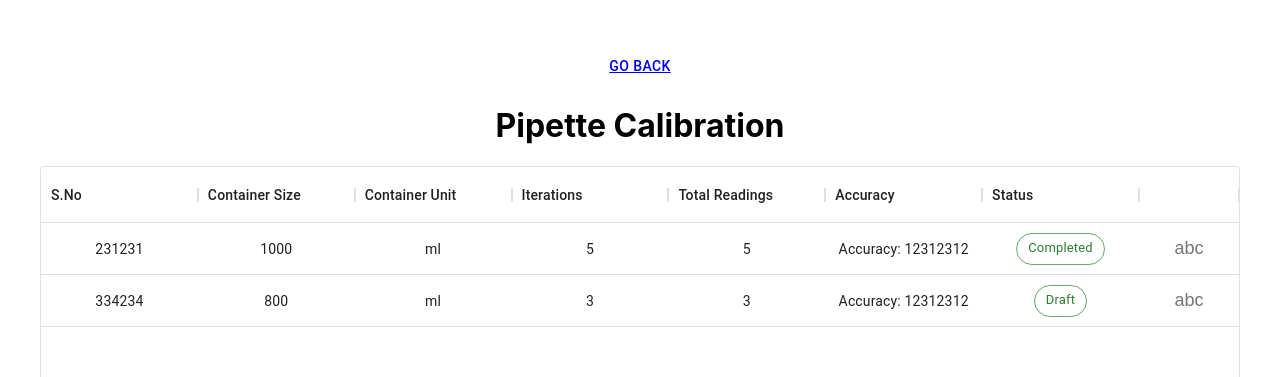
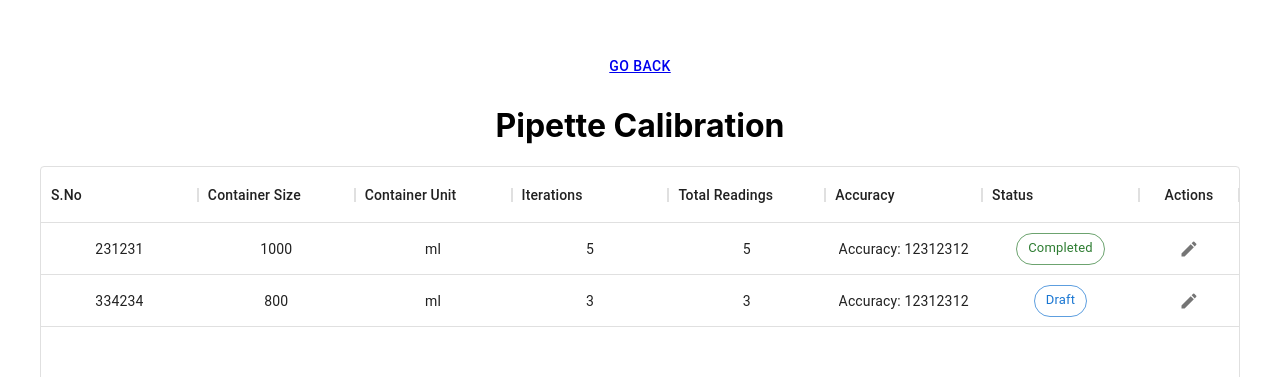
Before and after one commit to asadkhalid305/lab-sops-simulator, a React (Create React App) app: page /sops/pipette-calibration in a window 1280 px wide. Shown: the part 143-520 px from the top of the page. Built offline with nearby package versions, Linux system fonts and the light colour scheme.

Commit message:
complete data table

```diff
--- a/package.json
+++ b/package.json
@@ -5,6 +5,7 @@
   "dependencies": {
     "@emotion/react": "^11.7.1",
     "@emotion/styled": "^11.6.0",
+    "@mui/icons-material": "^5.4.1",
     "@mui/material": "^5.4.1",
     "@mui/x-data-grid": "^5.5.0",
     "@reduxjs/toolkit": "^1.7.2",
--- a/src/components/standard-operating-procedures/pipette-calibration/PipetteCalibrationHistoryList.js
+++ b/src/components/standard-operating-procedures/pipette-calibration/PipetteCalibrationHistoryList.js
@@ -6,6 +6,8 @@ import {
 } from "../../../pages/standard-operating-procedures/standardOperatingProceduresSlice";
 import { Chip } from "@mui/material";
 import { useEffect, useState } from "react";
+import EditIcon from "@mui/icons-material/Edit";
+import { useLocation, useNavigate } from "react-router";
 
 const getPipetteDataTableRows = (data) => {
   return data.map(({ id, config, readings, results, isCompleted }, idx) => {
@@ -74,31 +76,27 @@ let dataTableProps = {
       align: "center",
       flex: 1,
       renderCell: ({ value }) => {
-        return <Chip label={value} color="success" variant="outlined" />;
+        return (
+          <Chip
+            label={value}
+            color={value === "Completed" ? "success" : "primary"}
+            variant="outlined"
+          />
+        );
       },
-    },
-    {
-      field: "actions",
-      type: "actions",
-      getActions: (params) => [
-        <GridActionsCellItem
-          icon={<span>abc</span>}
-          onClick={() => {}}
-          label="Delete"
-        />,
-      ],
     },
   ],
   rowsPerPageOptions: [5, 10],
   pageSize: 5,
 };
 
-export default function PipetteCalibrationDataTable() {
+export default function PipetteCalibrationDataTable(props) {
   const sopResults = useSelector(selectSopResults);
   const [dataRows, setDataRows] = useState([]);
 
   const dispatch = useDispatch();
   useEffect(() => {
+    console.log(props);
     dispatch(getSopResults("pipette_calibration"));
   }, []);
 
@@ -107,9 +105,34 @@ export default function PipetteCalibrationDataTable() {
       setDataRows(getPipetteDataTableRows(sopResults));
   }, [sopResults, dataRows]);
 
+  const navigate = useNavigate();
+  const location = useLocation();
+  const onEdit = (id) => {
+    navigate(`${location.pathname}/${id}`);
+  };
+
+  let columns = [
+    ...dataTableProps.columns,
+    {
+      field: "actions",
+      type: "actions",
+      headerName: "Actions",
+      getActions: (params) => {
+        console.log({ params });
+        return [
+          <GridActionsCellItem
+            icon={<EditIcon />}
+            onClick={() => onEdit(params.row.id)}
+            label="Edit"
+          />,
+        ];
+      },
+    },
+  ];
+
   return (
     <div style={{ width: "1200px", height: "300px" }}>
-      <DataGrid {...dataTableProps} rows={dataRows} />
+      <DataGrid {...dataTableProps} columns={columns} rows={dataRows} />
     </div>
   );
 }
```
